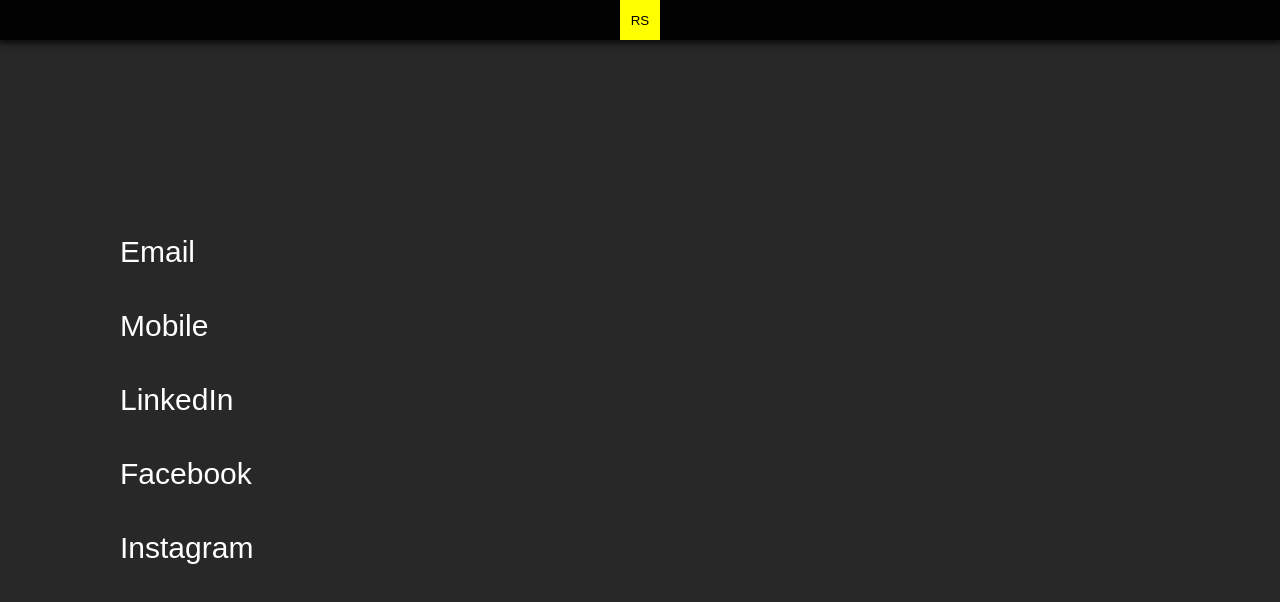
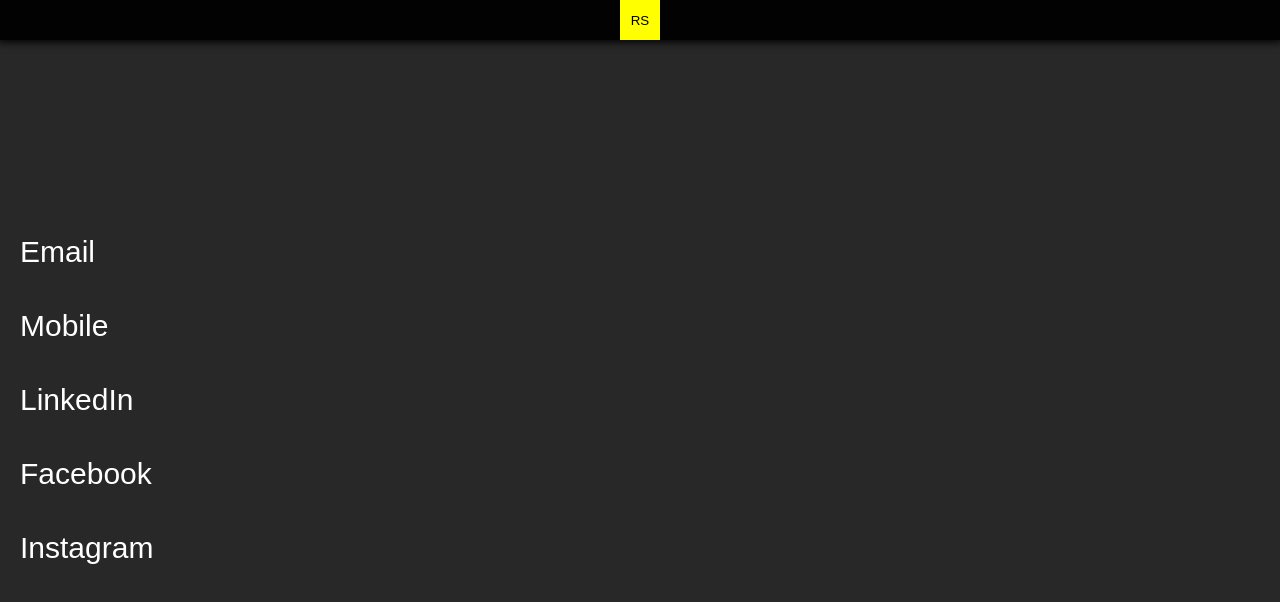
Before and after one commit to RSee07/richardsee, a React app: page /contact in a window 1280 px wide. Shown: the top 602 px of the page. Built offline with nearby package versions, Linux system fonts and the light colour scheme.

Commit message:
Refactored Route loading code to remove code repitition

```diff
--- a/src/App.js
+++ b/src/App.js
@@ -5,7 +5,7 @@
     Switch
 } from 'react-router-dom'
 import styled from 'styled-components'
-import data from './static/data/personal.json'
+import personal from './static/data/personal.json'
 import Header from './components/Header'
 import Intro from './components/Intro'
 import Work from './components/Work'
@@ -35,24 +35,57 @@
 `
 
 export default class App extends React.Component {
+    // State definition
+    state = {
+        data: ""
+    }
+
+    componentDidMount() {
+        // Set data to JSON data once component has mounted
+        this.setState({
+            data: personal
+        })
+    }
+
     render() {
+        // Declare pages
+        const pages = ['about', 'work', 'contact']
+
+        // Loop through pages and generate Route for each
+        const routeLinks = pages.map(page => {
+            const path = '/' + page
+            let pageType
+
+            switch(page) {
+                case ('about'):
+                    pageType = <About page="About page" />
+                    break
+                case ('work'):
+                    pageType = <Work work="he page" />
+                    break
+                case ('contact'):
+                    // console.log(this.state.data.contact.email)
+                    pageType = <Contact contact={this.state.data.contact}/>
+                    break
+                default:
+                    break
+            }
+
+            return (
+                <Route key={page}
+                    path={path}
+                    render={() => <Fragment><Header /><RouteWrapper>{pageType}</RouteWrapper></Fragment>}
+                />
+            )
+        })
+
         return (
             <BrowserRouter>
                 <Fragment>
                     <Background>
                         <Switch>
-                            <Route
-                                path="/about"
-                                render={() => <Fragment><Header /><RouteWrapper><About about="About page" /></RouteWrapper></Fragment>}
-                            />
-                            <Route
-                                path="/work"
-                                render={() => <Fragment><Header /><RouteWrapper><Work work="Work page" /></RouteWrapper></Fragment>}
-                            />
-                            <Route
-                                path="/contact"
-                                render={() => <Fragment><Header /><RouteWrapper marginLeft ><Contact contact={data.contact}/></RouteWrapper></Fragment>}
-                            />
+                            {/* Conditionally render routeLinks once data has been loaded */}
+                            {this.state && this.state.data && routeLinks}
                             <Route
                                 path="/"
                                 render={() => <RouteWrapper marginLeft ><Intro /></RouteWrapper>}
--- a/src/Components/Contact.js
+++ b/src/Components/Contact.js
@@ -16,7 +16,7 @@
 `
 const Contact = (props) => (
     <Fragment>
-        <Link href={"mailto:" + props.contact.email + "?subject=Test"}>Email</Link>
+        <Link href={"mailto:" + props.contact.email + "?subject=Enquiries"}>Email</Link>
         <Link href={"tel:" + props.contact.mobile}>Mobile</Link>
         <Link target="_blank" rel="noopener noreferrer" href={props.contact.linkedIn}>LinkedIn</Link>
         <Link target="_blank" rel="noopener noreferrer" href={props.contact.facebook}>Facebook</Link>
```
